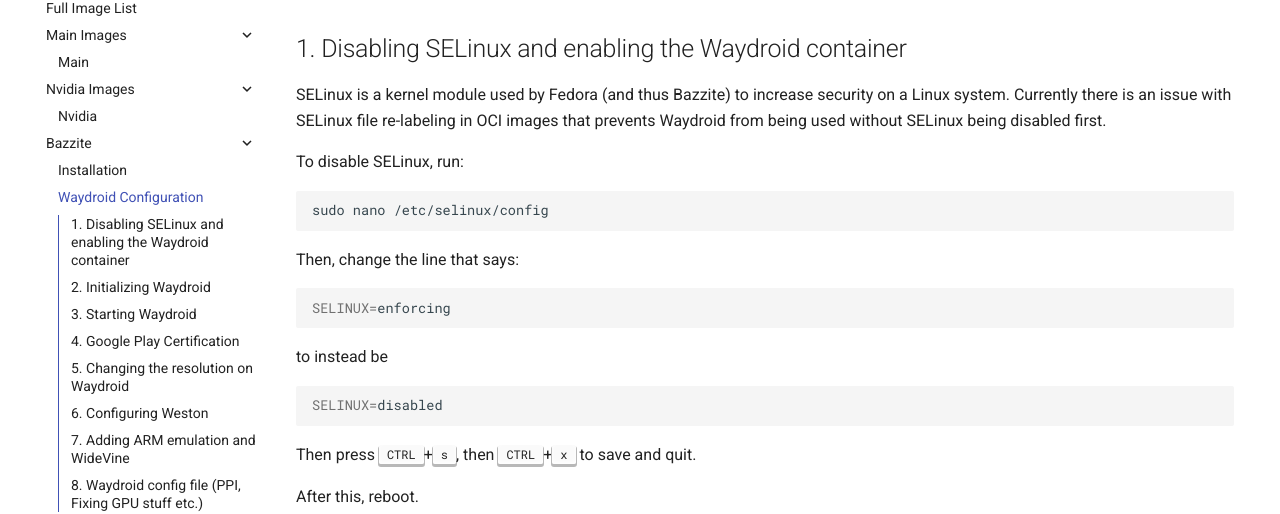
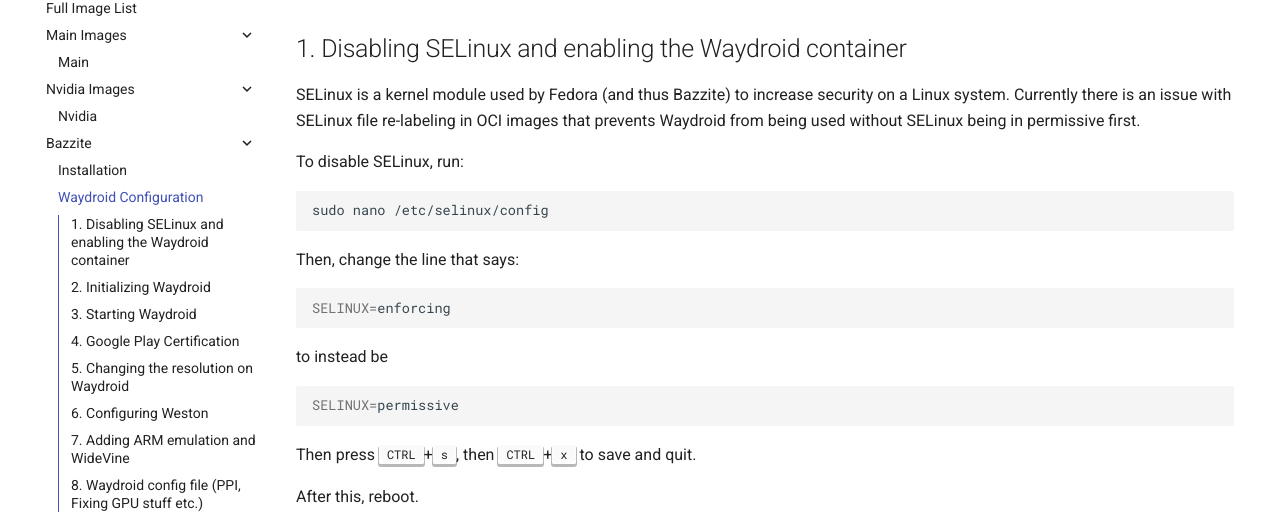
Before and after one commit to ublue-os/website, an MkDocs documentation site: the page built from docs/images/bazzite/waydroid.md, in a window 1280 px wide and 1400 px high, scrolled down 312 px. Shown: the part 175-689 px from the top of the window. Built offline with MkDocs 1.6.1 and Material for MkDocs 9.7.7, drawn with Linux system fonts in a browser that asks for light colours; comment, search, counter and statistics services are not loaded; some of the changed text lies outside the part shown.

Commit message:
fix: SELinux to permissive and added stopping the...
Waydroid container after the Google Play Certificate has been added.  It's better practice to have SELinux in permissive mode rather than disabled.  I know this is an upstream bug with SELinux and OCI, but for now it's better to have users just have it set to permissive then to fully disable it.

````diff
--- a/docs/images/bazzite/waydroid.md
+++ b/docs/images/bazzite/waydroid.md
@@ -7,7 +7,7 @@
 ## 1. Disabling SELinux and enabling the Waydroid container
 
 SELinux is a kernel module used by Fedora (and thus Bazzite) to increase security on a Linux system.
-Currently there is an issue with SELinux file re-labeling in OCI images that prevents Waydroid from being used without SELinux being disabled first.
+Currently there is an issue with SELinux file re-labeling in OCI images that prevents Waydroid from being used without SELinux being in permissive first.
 
 To disable SELinux, run:
 
@@ -24,7 +24,7 @@ SELINUX=enforcing
 to instead be
 
 ```bash
-SELINUX=disabled
+SELINUX=permissive
 ```
 
 Then press <kbd>CTRL</kbd>+<kbd>s</kbd>, then <kbd>CTRL</kbd>+<kbd>x</kbd> to save and quit.
@@ -72,6 +72,11 @@ When you run this command, your terminal should output `android_id|` and some nu
 Paste the number in the box that says "Google Services Framework ID", answer the captcha (If one is present), then hit register. You should see a popup saying "Device Registered" in the bottom left.
 
 You can now type `exit` to leave the Waydroid shell.
+
+Stop the Waydroid container and relaunch Waydroid.
+```bash
+waydroid session stop
+```
 
 ## 5. Changing the resolution on Waydroid
 
````
